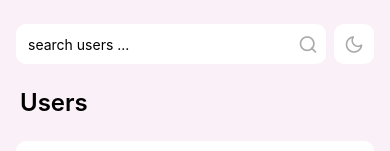
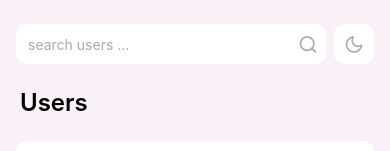
Before and after one commit to alizabetpoor/Venus, a React Native app: screen / in a window 390 px wide. Shown: the top 151 px of the page. Built offline with nearby package versions, Linux system fonts and the light colour scheme; grey boxes are pictures that could not be loaded.

Commit message:
refactor searchInput component and add styles based on theme

```diff
--- a/src/components/searchInput/SearchInput.tsx
+++ b/src/components/searchInput/SearchInput.tsx
@@ -6,24 +6,42 @@ import FeatherIcon from 'react-native-vector-icons/Feather';
 import {ThemeContext} from '../../themes/ThemeProvider.js';
 import styles from './SearchInput.style.js';
 
-const SearchInput = () => {
-  const {themeToggle, dark} = useContext(ThemeContext);
-  const searchIcon = <FeatherIcon name="search" size={20} color="#aaa" />;
-  const sunIcon = <FeatherIcon name="sun" size={20} color="#aaa" />;
-  const moonIcon = <FeatherIcon name="moon" size={20} color="#aaa" />;
+const SearchInput: React.FC = () => {
+  const {themeToggle, dark, theme} = useContext(ThemeContext);
+
+  const fatherIconConstructor = (
+    name: string,
+    size: number,
+    color: string,
+  ): React.ReactNode => {
+    return <FeatherIcon name={name} size={size} color={color} />;
+  };
+  const searchIcon = fatherIconConstructor('search', 20, theme.colors.gray);
+  const sunIcon = fatherIconConstructor('sun', 20, theme.colors.gray);
+  const moonIcon = fatherIconConstructor('moon', 20, theme.colors.gray);
 
   return (
     <View style={styles.headerBox}>
-      <View style={styles.searchBox}>
+      <View
+        style={[
+          styles.searchBox,
+          {backgroundColor: theme.colors.background_1},
+        ]}>
         <TextInput
           style={styles.searchText}
+          placeholderTextColor={theme.colors.gray}
           placeholder="search users ..."
           maxLength={30}
         />
         <TouchableOpacity activeOpacity={0.6}>{searchIcon}</TouchableOpacity>
       </View>
-      <TouchableOpacity activeOpacity={0.6} style={styles.themeButton}>
-        <Pressable style={styles.pressable} onPress={() => themeToggle()}>
+      <TouchableOpacity
+        activeOpacity={0.6}
+        style={[
+          styles.themeButton,
+          {backgroundColor: theme.colors.background_1},
+        ]}>
+        <Pressable onPress={() => themeToggle()}>
           {dark ? sunIcon : moonIcon}
         </Pressable>
       </TouchableOpacity>
```
